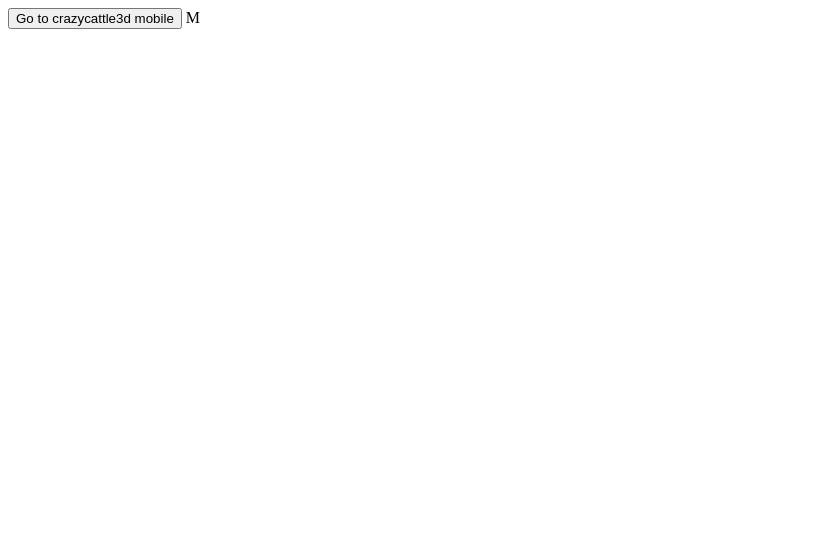
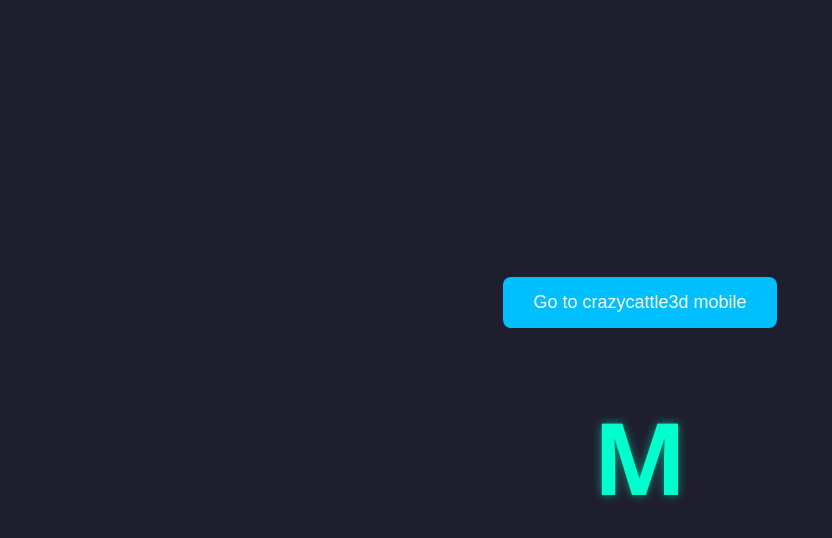
Before and after one commit to genizy/genizy.github.io, a plain HTML site: page index.html in a window 1280 px wide. Shown: the whole page, without its empty margins (0-832 px from the left). Drawn offline with Linux system fonts and the light colour scheme.

Commit message:
Update index.html

```diff
--- a/index.html
+++ b/index.html
@@ -1,8 +1,55 @@
 <!DOCTYPE html>
 <html lang="en">
 <head>
-    <meta charset="UTF-8">
-    <meta name="viewport" content="width=device-width, initial-scale=1.0">
+    <meta charset="UTF-8" />
+    <meta name="viewport" content="width=device-width, initial-scale=1.0" />
+    <style>
+        * {
+            box-sizing: border-box;
+        }
+
+        body {
+            margin: 0;
+            padding: 0;
+            font-family: 'Segoe UI', Tahoma, Geneva, Verdana, sans-serif;
+            background: #1e1e2f;
+            color: #ffffff;
+            display: flex;
+            flex-direction: column;
+            align-items: center;
+            justify-content: center;
+            height: 100vh;
+            text-align: center;
+        }
+
+        .letter {
+            font-size: 100px;
+            font-weight: bold;
+            margin-top: 60px;
+            color: #00ffcc;
+            text-shadow: 0 0 10px #00ffcc80;
+        }
+
+        button {
+            padding: 15px 30px;
+            font-size: 18px;
+            border: none;
+            border-radius: 8px;
+            background-color: #00bfff;
+            color: white;
+            cursor: pointer;
+            transition: background-color 0.3s, transform 0.2s;
+        }
+
+        button:hover {
+            background-color: #009acd;
+            transform: scale(1.05);
+        }
+
+        .spacer {
+            height: 40px;
+        }
+    </style>
     <script>
         window.onload = function () {
             function calculateDaysInPST(fromDate, toDate) {
@@ -18,6 +65,7 @@
                 );
                 return Math.floor((toUTC - fromUTC) / (1000 * 60 * 60 * 24));
             }
+
             const today = new Date();
             const todayPST = new Date(today.toLocaleString("en-US", { timeZone: "America/Los_Angeles" }));
             todayPST.setHours(0, 0, 0, 0);
@@ -25,12 +73,17 @@
             const daysSinceBase = calculateDaysInPST(baseDatePST, todayPST);
             const cycleLetters = ["T", "E", "M"];
             const letter = cycleLetters[(daysSinceBase % 3 + 3) % 3];
-           document.body.innerHTML += letter;
 
+            const letterEl = document.createElement("div");
+            letterEl.className = "letter";
+            letterEl.textContent = letter;
+            document.body.appendChild(letterEl);
         };
     </script>
 </head>
 <body>
-    <button href="/cc3d-mobile/">Go to crazycattle3d mobile</button>
+    <button onclick="window.location.href='https://genizy.github.io/cc3d-mobile/'">
+        Go to crazycattle3d mobile
+    </button>
 </body>
 </html>
```
